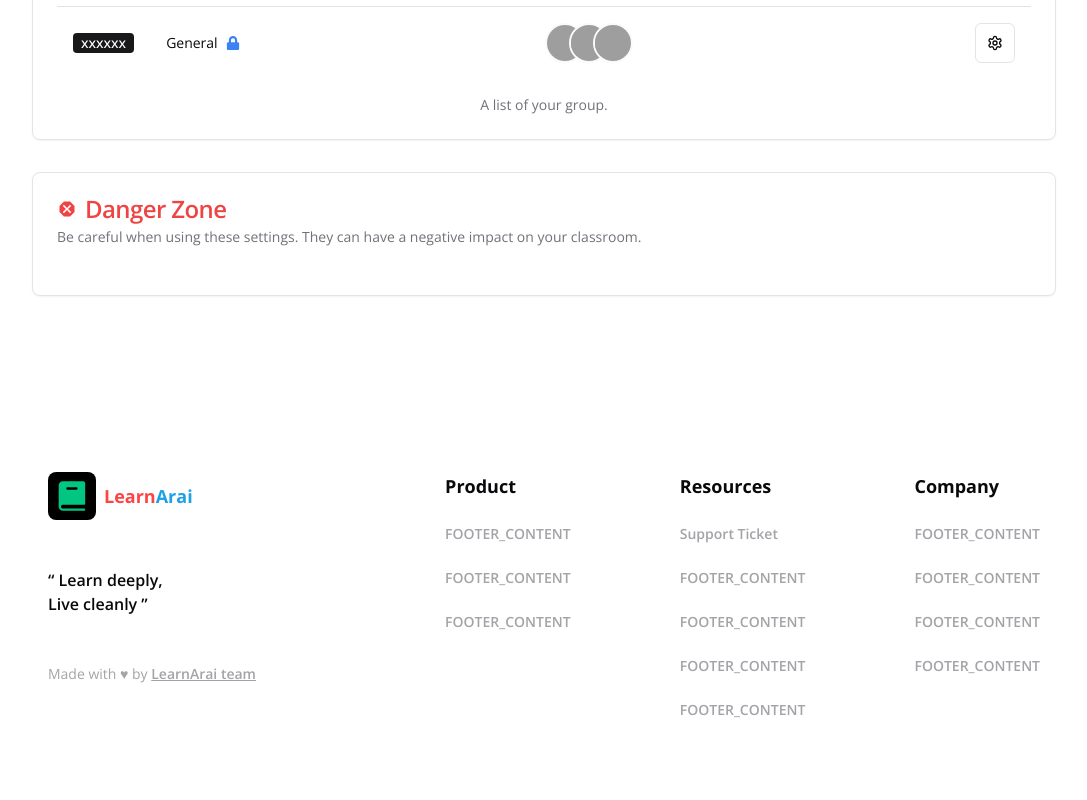
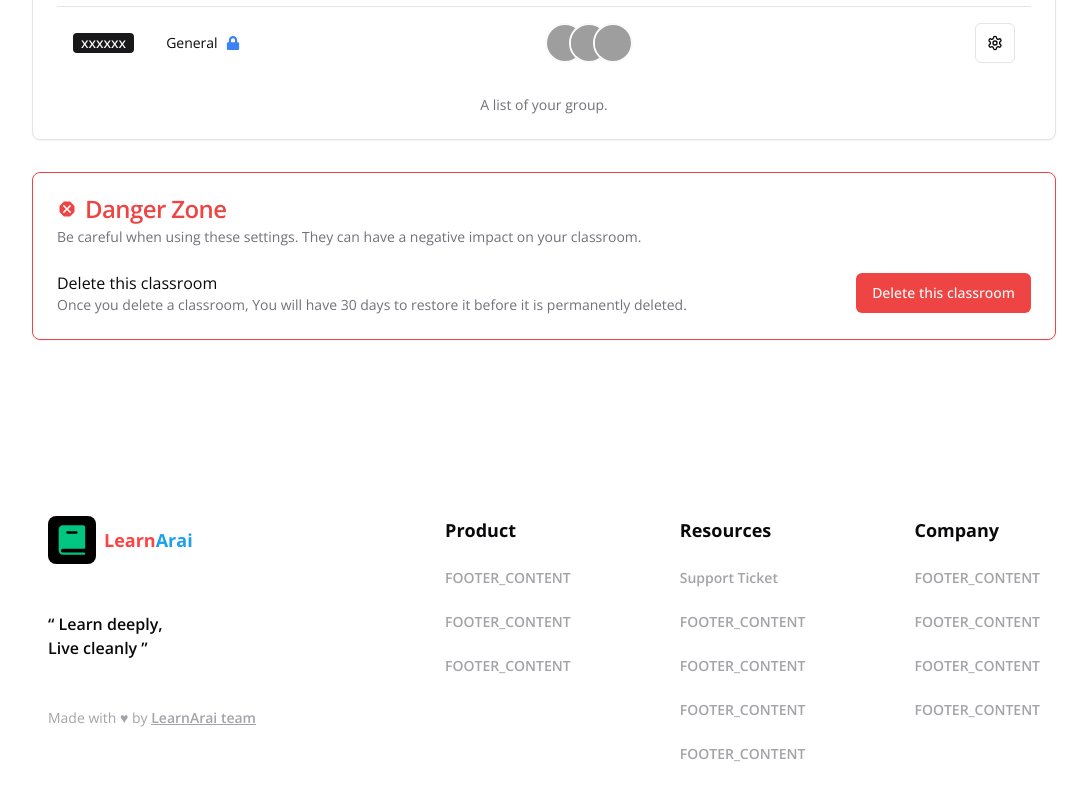
Before and after one commit to learn-arai/learn-arai, a Next.js app in the folder learn-arai/: page /classroom/1/setting in a window 1280 px wide. Shown: the part 780-1580 px from the top of the page, without its empty margins (96-1183 px from the left). Built offline with nearby package versions, Linux system fonts and the light colour scheme; grey boxes are pictures that could not be loaded.

Commit message:
Added delete classroom button

```diff
--- a/learn-arai/app/classroom/[slug]/setting/danger-zone.tsx
+++ b/learn-arai/app/classroom/[slug]/setting/danger-zone.tsx
@@ -1,5 +1,6 @@
 import { MdDangerous } from 'react-icons/md';
 
+import { Button } from '@/components/ui/button';
 import {
     Card,
     CardContent,
@@ -10,7 +11,7 @@ import {
 
 export default function DangerZone() {
     return (
-        <Card id="classroom-detail">
+        <Card id="danger-zone" className="border-destructive">
             <CardHeader>
                 <CardTitle className="flex items-center gap-2 text-destructive">
                     <MdDangerous className="w-5 h-5" />
@@ -21,7 +22,19 @@ export default function DangerZone() {
                     negative impact on your classroom.
                 </CardDescription>
             </CardHeader>
-            <CardContent></CardContent>
+            <CardContent>
+                <div className="flex justify-between items-center">
+                    <div>
+                        <p>Delete this classroom</p>
+                        <p className="text-muted-foreground text-sm">
+                            Once you delete a classroom, You will have 30 days
+                            to restore it before it is permanently deleted.
+                        </p>
+                    </div>
+
+                    <Button variant="destructive">Delete this classroom</Button>
+                </div>
+            </CardContent>
         </Card>
     );
 }
```
